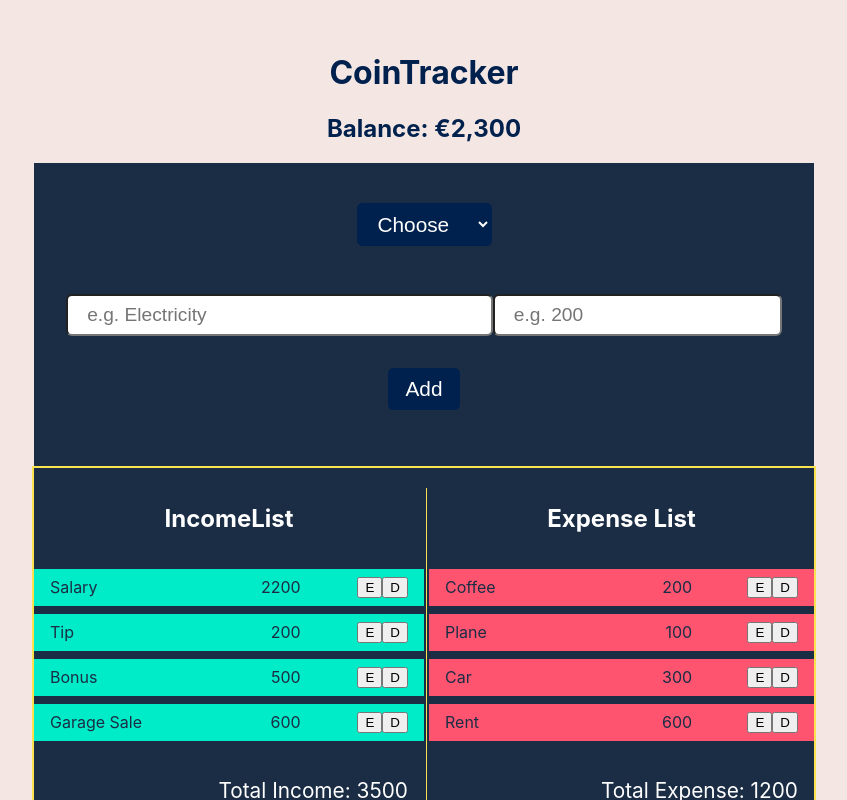
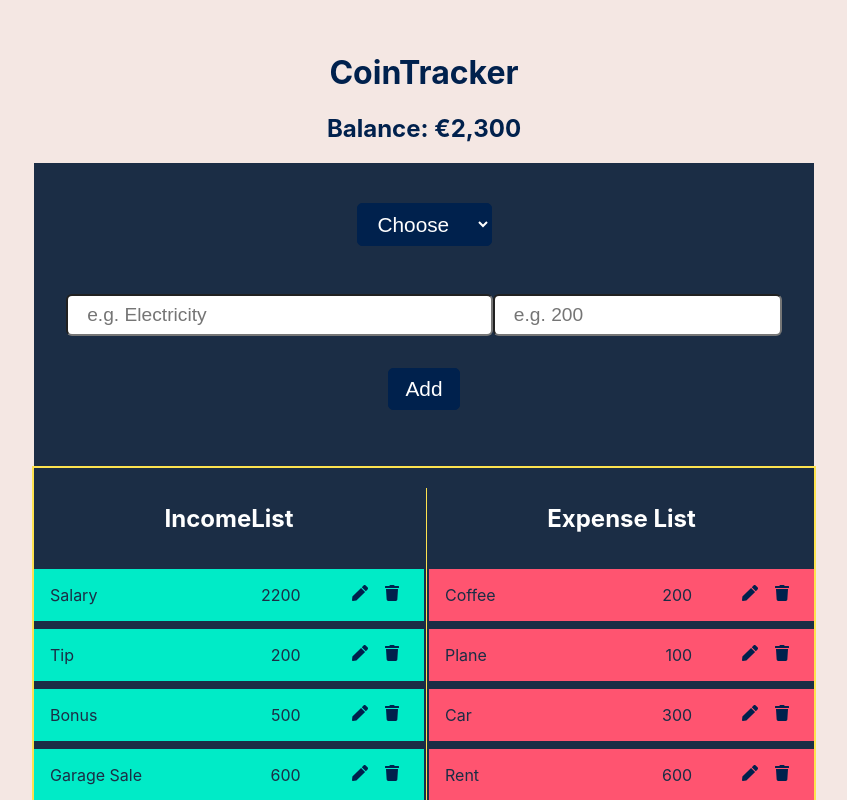
Before and after one commit to haigussa/coin-tracker, a React (Create React App) app: page / in a window 1280 px wide. Shown: the top 800 px of the page, without its empty margins (216-1063 px from the left). Built offline with nearby package versions, Linux system fonts and the light colour scheme.

Commit message:
Add FA Icons

```diff
--- a/package.json
+++ b/package.json
@@ -8,6 +8,7 @@
     "@testing-library/user-event": "^7.2.1",
     "react": "^16.13.1",
     "react-dom": "^16.13.1",
+    "react-icons": "^3.10.0",
     "react-scripts": "3.4.1",
     "styled-components": "^5.1.0",
     "uuid": "^7.0.3"
--- a/src/AddCoinForm.js
+++ b/src/AddCoinForm.js
@@ -11,7 +11,7 @@ const AddCoinForm = () => {
     const [inputName, setInputName] = useState("")
     const [inputAmount, setInputAmount] = useState("")
 
-    const [isIncome, setIsIncome] = useState("")
+    const [isIncome, setIsIncome] = useState(null)
 
     const handleTypeChange = e => {
         if (e.target.value === "incomeValue") {
@@ -19,7 +19,6 @@ const AddCoinForm = () => {
         } else if (e.target.value === "expenseValue") {
             setIsIncome(false)
         } else {
-            // setIsIncome(null)
         }
     }
 
@@ -34,17 +33,14 @@ const AddCoinForm = () => {
         e.preventDefault()
         if (isIncome === true) {
             inputName !== "" && inputAmount !== "" &&
-                addIncome(inputName, inputAmount, v4())
+                addIncome(inputName, inputAmount.toLocaleString(), v4())
             setInputName("")
             setInputAmount("")
-            // setIsIncome(null)
         } else if (isIncome === false) {
-
             inputName !== "" && inputAmount !== "" &&
-                addExpense(inputName, inputAmount, v4())
+                addExpense(inputName, inputAmount.toLocaleString(), v4())
             setInputName("")
             setInputAmount("")
-            // setIsIncome(null)
         }
         else if (isIncome === null) {
             alert("All fields are mandatory")
@@ -63,7 +59,6 @@ const AddCoinForm = () => {
                     </select>
                 </div>
                 <div className="input-container">
-
                     <div className="input-item input-name-container">
                         <label htmlFor="inputName"></label>
                         <input name="inputName" id="inputName" type="text" value={inputName} placeholder="e.g. Electricity" onChange={handleNameChange} />
@@ -71,14 +66,10 @@ const AddCoinForm = () => {
                     <div className="input-item input-amount-container">
                         <label htmlFor="inputAmount"></label>
                         <input name="inputAmount" id="inputAmount" type="number" value={inputAmount} onChange={handleAmountChange} placeholder="e.g. 200" required />
-
                     </div>
                 </div>
-
-                <button type="submit" onClick={handleSubmit}>{isIncome ? "Add Income": isIncome===false ? "Add Expense" : "Add"}</button>
-
+                <button type="submit" onClick={handleSubmit}>{isIncome ? "Add Income" : isIncome === false ? "Add Expense" : "Add"}</button>
             </form>
-
         </StyledAddCoinForm>
     )
 }
--- a/src/components/expense/ExpenseItem.js
+++ b/src/components/expense/ExpenseItem.js
@@ -1,22 +1,23 @@
 import React, { useState } from 'react'
 import StyledIncomeExpenseItem from '../styles/StyledIncomeExpenseItem'
+import { FaPen, FaTrash, FaCheck, FaWindowClose } from 'react-icons/fa'
 
 const ExpenseItem = ({ id, expenseName, expenseAmount, editExpense, deleteExpense }) => {
     const [state, setState] = useState({
-        id:id, expenseName:expenseName, expenseAmount:expenseAmount
+        id: id, expenseName: expenseName, expenseAmount: expenseAmount
     })
     const [isEditing, setIsEditing] = useState(false)
 
     const handleEdit = () => {
         setIsEditing(true)
     }
-    const handleChange =(e)=>{
-        setState({...state, [e.target.name]:e.target.value})
+    const handleChange = (e) => {
+        setState({ ...state, [e.target.name]: e.target.value })
         console.log(state)
     }
 
     const handleDelete = () => {
-         return deleteExpense(id)
+        return deleteExpense(id)
     }
 
     const handleCancel = () => {
@@ -31,24 +32,24 @@ const ExpenseItem = ({ id, expenseName, expenseAmount, editExpense, deleteExpens
 
     return (
         !isEditing ?
-            <StyledIncomeExpenseItem style={{backgroundColor:"#FF5470"}}>
-            <div className="item-container">
+            <StyledIncomeExpenseItem style={{ backgroundColor: "#FF5470" }}>
+                <div className="item-container">
 
-                <div className="expense-name">{expenseName}</div>
-                <div className="expense-amount">{expenseAmount}</div>
-            </div>
-                <div className="edit-delete-btn">
-                    <button onClick={handleEdit}>E</button>
-                    <button onClick={handleDelete}>D</button>
+                    <div className="expense-name">{expenseName}</div>
+                    <div className="expense-amount">{expenseAmount}</div>
+                </div>
+                <div className="fa-btn">
+                    <button onClick={handleEdit}><FaPen /></button>
+                    <button onClick={handleDelete}><FaTrash /></button>
                 </div>
             </StyledIncomeExpenseItem> :
             <form onSubmit={handleSubmit}>
                 <StyledIncomeExpenseItem>
-                    <div className="expense-name" ><input name ="expenseName" value={state.expenseName} onChange={handleChange} type="text" /> </div>
-                    <div className="expense-amount"><input name ="expenseAmount" value={state.expenseAmount} onChange={handleChange} type="number" /></div>
-                    <div>
-                        <button type="submit" onClick={handleSubmit}>S</button>
-                        <button onClick={handleCancel}>C</button>
+                    <div className="expense-name" ><input name="expenseName" value={state.expenseName} onChange={handleChange} type="text" /> </div>
+                    <div className="expense-amount"><input name="expenseAmount" value={state.expenseAmount} onChange={handleChange} type="number" /></div>
+                    <div className="fa-btn">
+                        <button type="submit" onClick={handleSubmit}><FaCheck/></button>
+                        <button onClick={handleCancel}><FaWindowClose/></button>
                     </div>
                 </StyledIncomeExpenseItem>
             </form>
--- a/src/components/income/incomeItem.js
+++ b/src/components/income/incomeItem.js
@@ -1,5 +1,7 @@
 import React, { useState } from 'react'
 import StyledIncomeExpenseItem from '../styles/StyledIncomeExpenseItem'
+import { FaPen, FaTrash, FaCheck, FaWindowClose } from 'react-icons/fa'
+
 
 const IncomeItem = ({ incomeName, incomeAmount, editIncome, id, deleteIncome }) => {
     const [state, setState] = useState({ id, incomeName, incomeAmount })
@@ -36,9 +38,9 @@ const IncomeItem = ({ incomeName, incomeAmount, editIncome, id, deleteIncome })
                     <div>{incomeName}</div>
                     <div>{incomeAmount}</div>
                 </div>
-                <div className="edit-delete-btn">
-                    <button onClick={handleEdit}>E</button>
-                    <button onClick={handleDelete}>D</button>
+                <div className="fa-btn">
+                    <button onClick={handleEdit}><FaPen/></button>
+                    <button onClick={handleDelete}><FaTrash/></button>
                 </div>
             </StyledIncomeExpenseItem>
         ) : (
@@ -46,9 +48,9 @@ const IncomeItem = ({ incomeName, incomeAmount, editIncome, id, deleteIncome })
                     <StyledIncomeExpenseItem>
                         <input name="incomeName" type="text" value={state.incomeName} onChange={handleChange} />
                         <input name="incomeAmount" type="number" value={state.incomeAmount} onChange={handleChange} />
-                        <div>
-                            <button type="submit" onClick={handleSubmit}>K</button>
-                            <button onClick={handleCancel}>X</button>
+                        <div className="fa-btn">
+                            <button type="submit" onClick={handleSubmit}><FaCheck/></button>
+                            <button onClick={handleCancel}><FaWindowClose/></button>
                         </div>
                     </StyledIncomeExpenseItem>
                 </form>
--- a/src/components/styles/StyledIncomeExpenseItem.js
+++ b/src/components/styles/StyledIncomeExpenseItem.js
@@ -10,15 +10,29 @@ const StyledIncomeExpenseItem = styled.li`
         min-width: 100%;
         display:flex;
         justify-content: space-between;
+        align-items:center;
         .item-container{
             width: 70%;
             display:flex;
             justify-content: space-between;
     }
-    .edit-delete-btn{
+    .fa-btn{
         display:flex;
         justify-content:space-between;
+        button{
+                padding: 5px;
+                margin: 3px;
+                background-color: transparent;
+                border:none;
+                font-size: 1rem;
+                /* border:0.5px solid #FDE24F; */
+                color:#00214D;
+                align-self:center;
+                border-radius: 5px;
+                height: 100%;
+                width: 100%;
         }
+ }
 `
 
 export default StyledIncomeExpenseItem
```
Also changed, not shown: src/components/expense/ExpenseContext.js (+14 -2 lines), src/components/income/IncomeContext.js (+22 -6 lines), 1 other file (tests, documents, lock files or other folders).
